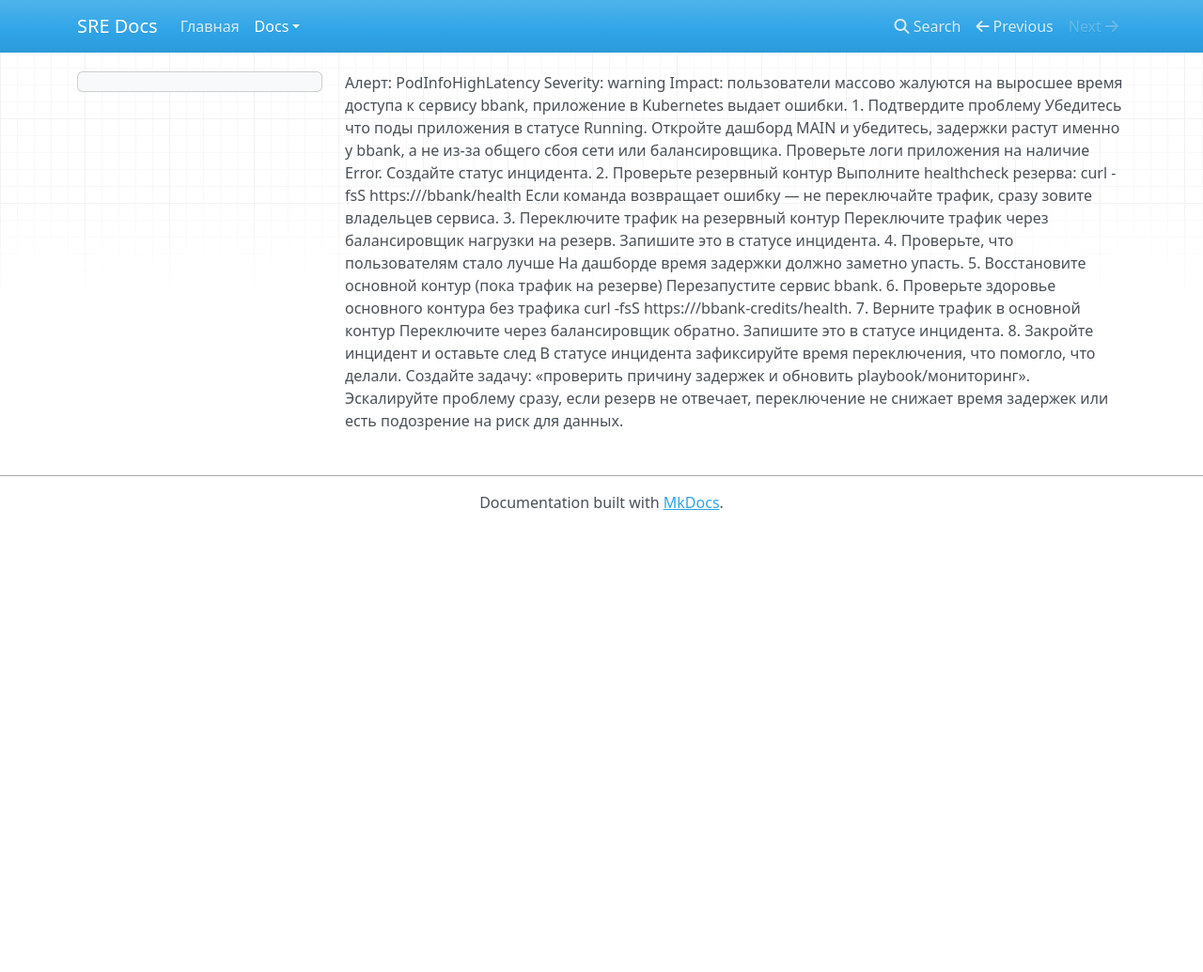
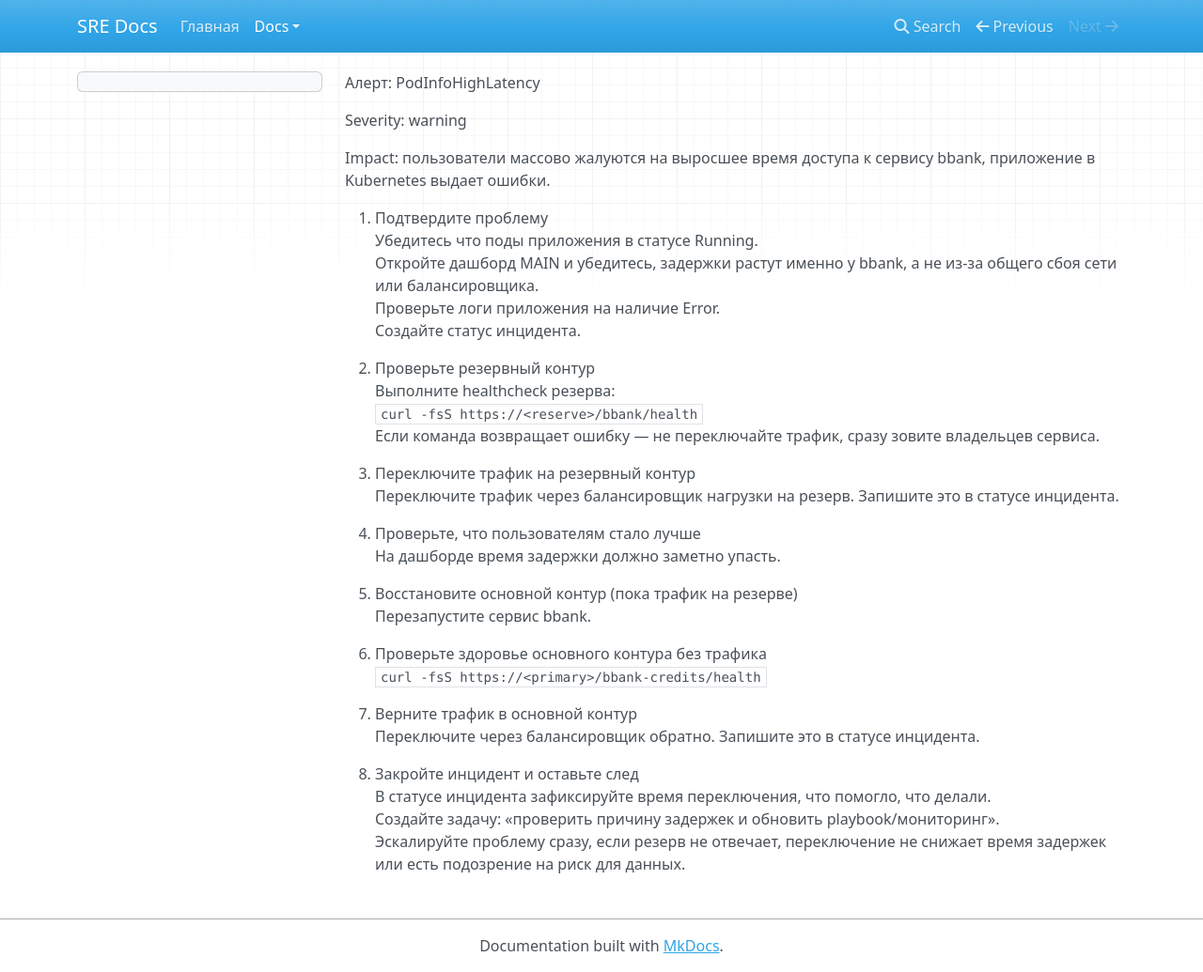
Before and after one commit to wlkl/sre-docs, an MkDocs documentation site: the page built from docs/runbook.md, in a window 1280 px wide and 1035 px high. Shown: the whole window at 94% size. Built offline with MkDocs 1.6.1, drawn with Linux system fonts in a browser that asks for light colours; nearby versions of some CDN libraries.

Commit message:
update runbook

```diff
--- a/docs/runbook.md
+++ b/docs/runbook.md
@@ -1,26 +1,36 @@
+Алерт: PodInfoHighLatency
 
-Алерт: PodInfoHighLatency
 Severity: warning
+
 Impact: пользователи массово жалуются на выросшее время доступа к сервису bbank, приложение в Kubernetes выдает ошибки.
+
 1. Подтвердите проблему
    Убедитесь что поды приложения в статусе Running.
    Откройте дашборд MAIN и убедитесь, задержки растут именно у bbank, а не из-за общего сбоя сети или балансировщика.
    Проверьте логи приложения на наличие Error.
    Создайте статус инцидента.
+
 2. Проверьте резервный контур
    Выполните healthcheck резерва:
-   curl -fsS https://<reserve>/bbank/health
+   `curl -fsS https://<reserve>/bbank/health`
    Если команда возвращает ошибку — не переключайте трафик, сразу зовите владельцев сервиса.
+
 3. Переключите трафик на резервный контур
    Переключите трафик через балансировщик нагрузки на резерв. Запишите это в статусе инцидента.
+
 4. Проверьте, что пользователям стало лучше
    На дашборде время задержки должно заметно упасть.
+
 5. Восстановите основной контур (пока трафик на резерве)
    Перезапустите сервис bbank.
+
 6. Проверьте здоровье основного контура без трафика
-   curl -fsS https://<primary>/bbank-credits/health.
+   `curl -fsS https://<primary>/bbank-credits/health`
+
 7. Верните трафик в основной контур
    Переключите через балансировщик обратно. Запишите это в статусе инцидента.
+
 8. Закройте инцидент и оставьте след
-   В статусе инцидента зафиксируйте время переключения, что помогло, что делали. Создайте задачу: «проверить причину задержек и обновить playbook/мониторинг».
+   В статусе инцидента зафиксируйте время переключения, что помогло, что делали.
+   Создайте задачу: «проверить причину задержек и обновить playbook/мониторинг».
    Эскалируйте проблему сразу, если резерв не отвечает, переключение не снижает время задержек или есть подозрение на риск для данных.
```
